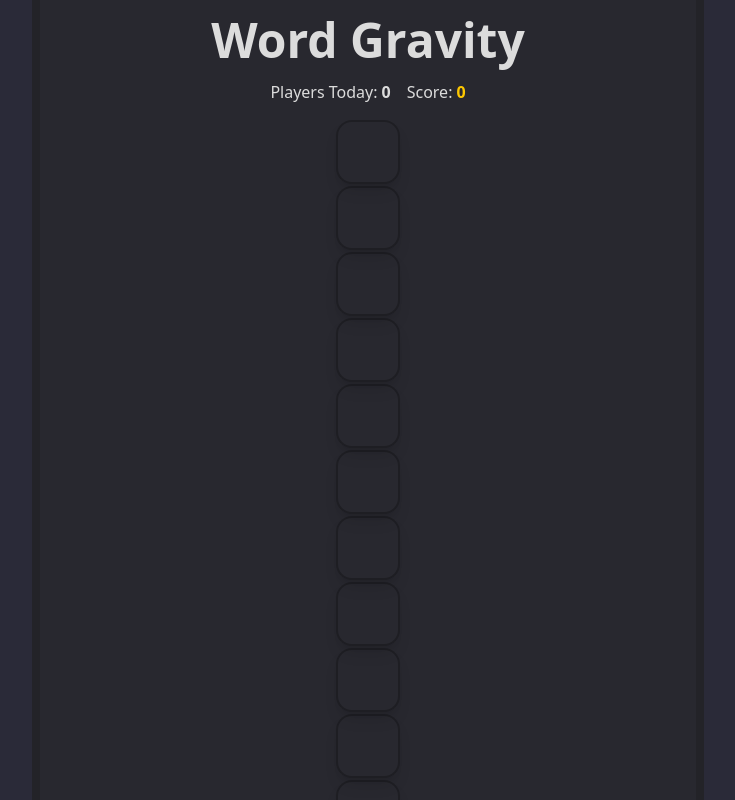
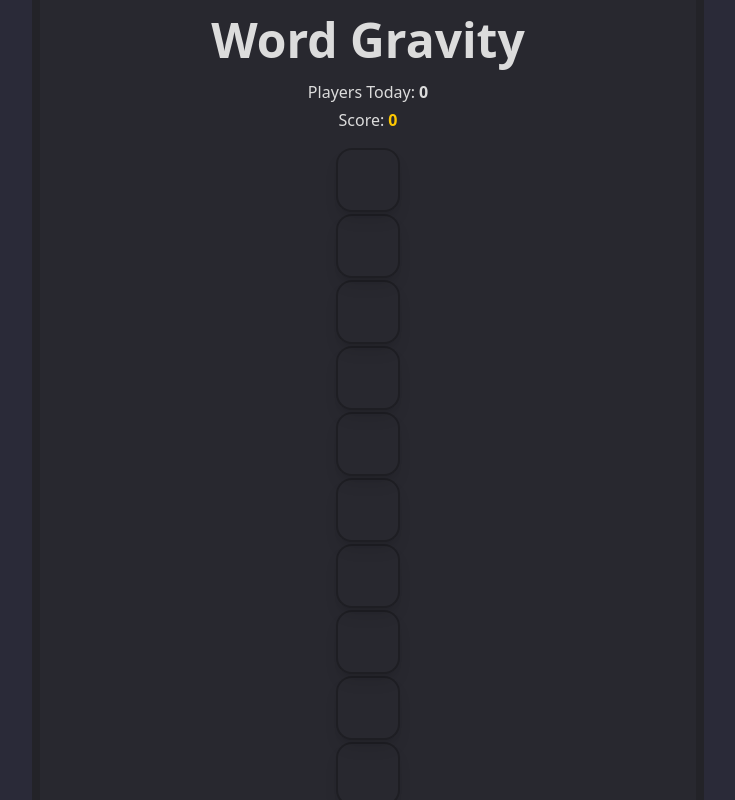
Before and after one commit to xandwr/word-gravity-pure, a React (Vite) app: page / in a window 1280 px wide. Shown: the top 800 px of the page, without its empty margins (272-1007 px from the left). Built offline with nearby package versions, Linux system fonts and the light colour scheme; no server answers.

Commit message:
Prep for turn system

```diff
--- a/src/App.tsx
+++ b/src/App.tsx
@@ -227,7 +227,7 @@ function App() {
     <main className="bg-neutral-800/50 border-neutral-900/30 border-8 border-y-0 h-screen max-w-2xl m-auto flex flex-col items-center">
       <header className="text-2xl lg:text-5xl font-bold my-4">Word Gravity</header>
 
-      <div className="flex gap-4">
+      <div className="flex flex-col items-center gap-1">
         <div className="flex gap-1">
           <h2>Players Today:</h2>
           <h2 className="font-bold">0</h2> {/* this needs to be replaced with global player count later */}
@@ -242,7 +242,12 @@ function App() {
         <WordGrid tiles={gridTiles} onDrop={handleDropOnGrid} onTileClick={handleTileClick} detectedWords={detectedWords} />
       </div>
 
-      <div className="mt-12">
+      <div className="mt-2 flex flex-row gap-1 text-lg">
+        <h1>Current Turn:</h1>
+        <h1 className="font-semibold">PLAYER</h1>
+      </div>
+
+      <div className="mt-8">
         <PlayerHand tiles={playerHand} onDragStart={handleDragStartFromHand} />
       </div>
 
```
